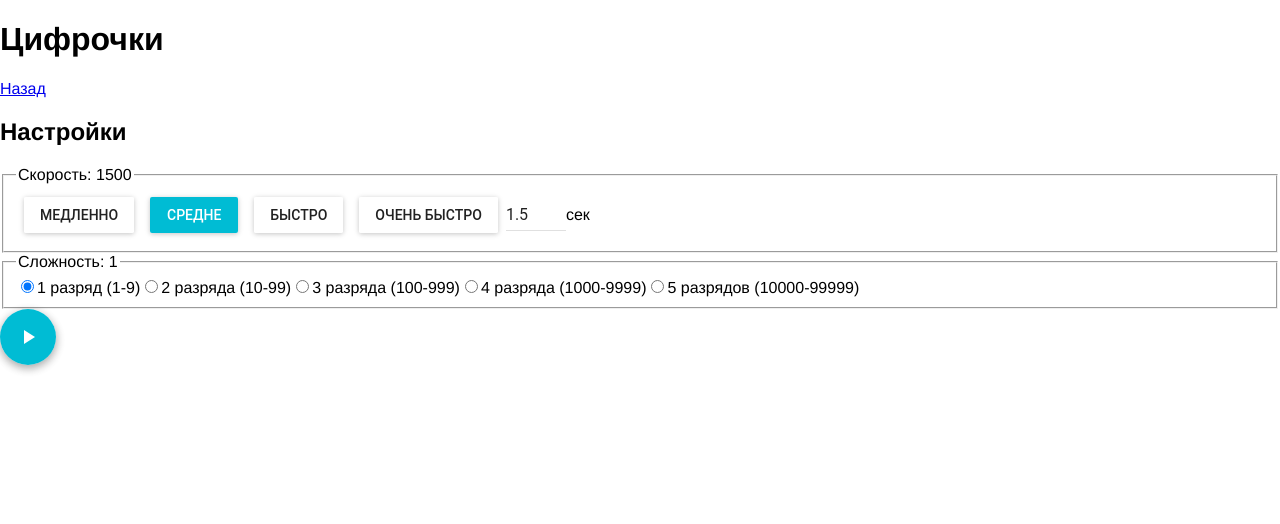
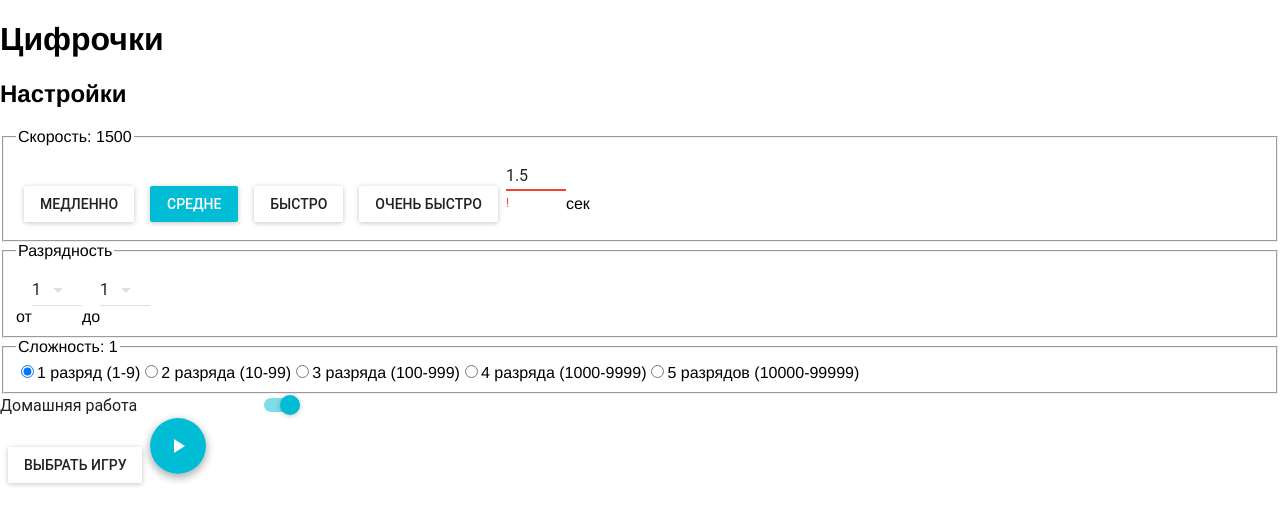
Before and after one commit to chcat2014/smart, a React (Create React App) app: page /test1 in a window 1280 px wide. Shown: the top 524 px of the page. Built offline with nearby package versions, Linux system fonts and the light colour scheme.

Commit message:
more settings

```diff
--- a/src/components/test1/Test1.js
+++ b/src/components/test1/Test1.js
@@ -1,5 +1,4 @@
 import React, {Component} from 'react';
-import {Link} from 'react-router-dom'
 
 import Test1Settings from './settings/Test1Settings'
 import Test1Run from './run/Test1Run'
@@ -14,8 +13,13 @@ class Test1 extends Component {
         this.state = {step: 0, result: 1, settings: {speed: 1500, complexity: 1}};
     }
 
-    onSettingsComplete(speed, complexity) {
-        this.setState({step: 1, settings: {speed: speed, complexity: complexity}});
+    onSettingsComplete(cfg) {
+        this.setState({step: 1, settings: {
+          speed: cfg.speed,
+          complexity: cfg.complexity,
+          minDigits: cfg.minDigits,
+          maxDigits: cfg.maxDigits
+        }});
     }
 
     onRunComplete(_result) {
@@ -41,7 +45,6 @@ class Test1 extends Component {
         return (
             <div>
                 <h1>Цифрочки</h1>
-                <Link to='/'>Назад</Link>
                 {body}
             </div>
         );
--- a/src/components/test1/run/Test1Run.js
+++ b/src/components/test1/run/Test1Run.js
@@ -16,8 +16,8 @@ class Test1Run extends Component {
 
         this.pauseDelay = this.props.settings.speed;
         this.tickDelay = 100;
-        this.minNumber = Math.pow(10, this.props.settings.complexity - 1);
-        this.maxNumber = Math.pow(10, this.props.settings.complexity) - 1;
+        this.minNumber = Math.pow(10, this.props.settings.minDigits - 1);
+        this.maxNumber = Math.pow(10, this.props.settings.maxDigits) - 1;
 
         this.state = {digit: '', count: 0, sum: 0, maxCount: 5, show: false};
 
--- a/src/components/test1/settings/Test1Settings.js
+++ b/src/components/test1/settings/Test1Settings.js
@@ -3,6 +3,10 @@ import RaisedButton from 'material-ui/RaisedButton';
 import FloatingActionButton from 'material-ui/FloatingActionButton';
 import Play from 'material-ui/svg-icons/av/play-arrow';
 import TextField from 'material-ui/TextField';
+import {Link} from 'react-router-dom'
+import SelectField from 'material-ui/SelectField';
+import MenuItem from 'material-ui/MenuItem';
+import Toggle from 'material-ui/Toggle';
 
 import './Test1Settings.css'
 
@@ -13,11 +17,20 @@ class Test1Settings extends Component {
         this.onSpeedChanged = this.onSpeedChanged.bind(this);
         this.onSpeedClicked = this.onSpeedClicked.bind(this);
         this.onComplexityChanged = this.onComplexityChanged.bind(this);
-        this.state = {speed: this.props.speed, complexity: this.props.complexity};
+        this.onMinDigitsChanged = this.onMinDigitsChanged.bind(this);
+        this.onMaxDigitsChanged = this.onMaxDigitsChanged.bind(this);
+        this.onCheckAnswersChanged = this.onCheckAnswersChanged.bind(this);
+        this.state = {
+          speed: this.props.speed,
+          complexity: this.props.complexity,
+          minDigits: 1,
+          maxDigits: 1,
+          checkAnswers: true
+        };
     }
 
     onSettingsComplete() {
-        this.props.onComplete(this.state.speed, this.state.complexity);
+        this.props.onComplete(this.state);
     }
 
     onSpeedChanged(e) {
@@ -31,6 +44,23 @@ class Test1Settings extends Component {
 
     onComplexityChanged(e) {
         this.setState({complexity: parseInt(e.currentTarget.value, 10)});
+    }
+
+    onMinDigitsChanged(e, key, payload) {
+      const change = {minDigits: payload};
+      if (this.state.maxDigits < payload) {
+        change.maxDigits = payload;
+      }
+      this.setState(change);
+    }
+
+    onMaxDigitsChanged(e, key, payload) {
+      const change = {maxDigits: payload};
+      this.setState(change);
+    }
+
+    onCheckAnswersChanged(e, isChecked) {
+      this.setState({checkAnswers: isChecked});
     }
 
     render() {
@@ -81,7 +111,7 @@ class Test1Settings extends Component {
                       type="number"
                       step="0.1"
                       value={this.state.speed ? this.state.speed / 1000 : ''}
-                      errorText=""
+                      errorText="!"
                       min="0.3"
                       max="10"
                       required
@@ -91,12 +121,43 @@ class Test1Settings extends Component {
                     <span>сек</span>
                 </fieldset>
                 <fieldset>
+                    <legend>Разрядность</legend>
+                    <span>от</span>
+                    <SelectField value={this.state.minDigits} style={{width: 50}}
+                    autoWidth={true} onChange={this.onMinDigitsChanged}>
+                      <MenuItem value={1} primaryText="1" />
+                      <MenuItem value={2} primaryText="2" />
+                      <MenuItem value={3} primaryText="3" />
+                      <MenuItem value={4} primaryText="4" />
+                    </SelectField>
+                    <span>до</span>
+                    <SelectField value={this.state.maxDigits} style={{width: 50}}
+                    autoWidth={true} onChange={this.onMaxDigitsChanged}>
+                      <MenuItem value={1} primaryText="1" />
+                      <MenuItem value={2} primaryText="2" />
+                      <MenuItem value={3} primaryText="3" />
+                      <MenuItem value={4} primaryText="4" />
+                    </SelectField>
+                </fieldset>
+                <fieldset>
                     <legend>Сложность: {this.state.complexity}</legend>
                     {contentComplexity}
                 </fieldset>
-                <FloatingActionButton  onClick={this.onSettingsComplete}>
-                    <Play />
-                </FloatingActionButton>
+                <div style={{width: 300}}>
+                  <Toggle
+                        label="Домашняя работа"
+                        toggled={this.state.checkAnswers}
+                        onToggle={this.onCheckAnswersChanged}
+                      />
+                </div>
+                <div>
+                  <RaisedButton label="Выбрать игру"
+                    containerElement={<Link to='/'/>}
+                    className="settingsButton"/>
+                  <FloatingActionButton  onClick={this.onSettingsComplete}>
+                      <Play />
+                  </FloatingActionButton>
+                </div>
             </div>
         );
     }
```
